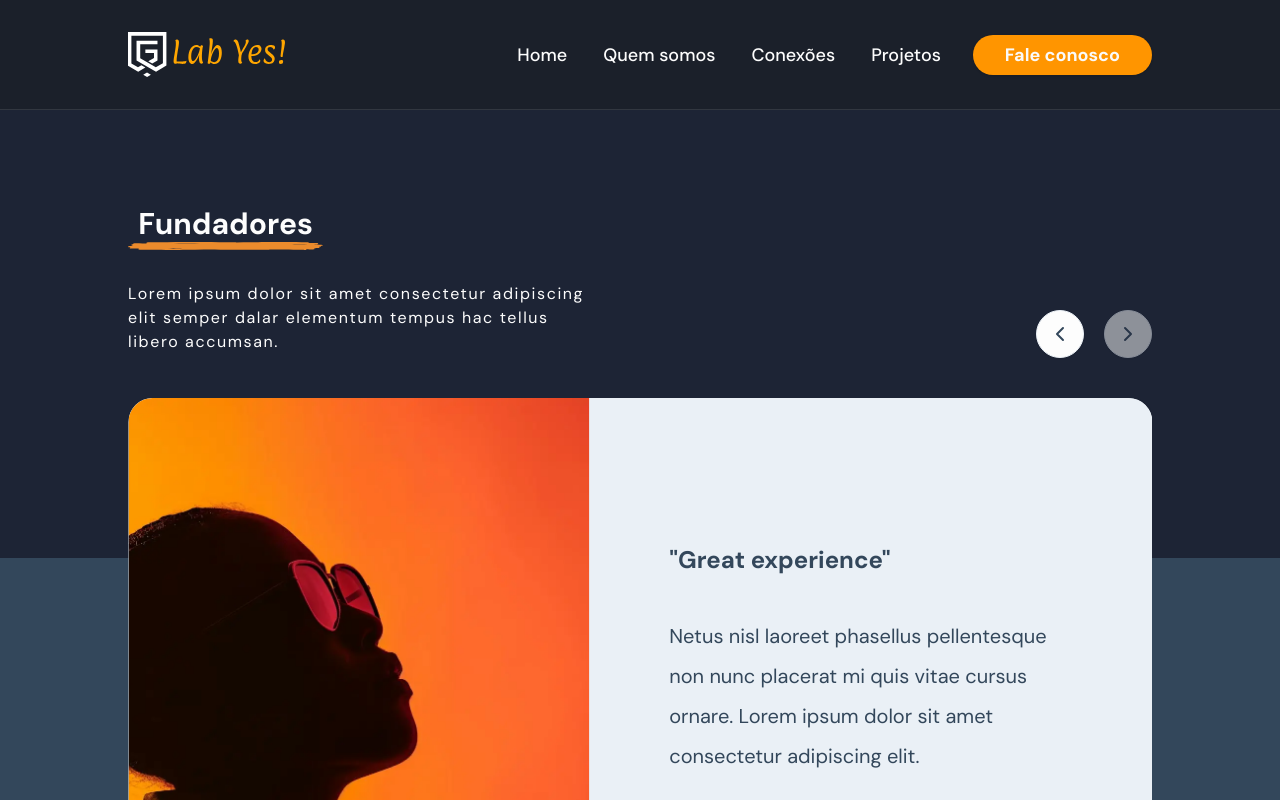
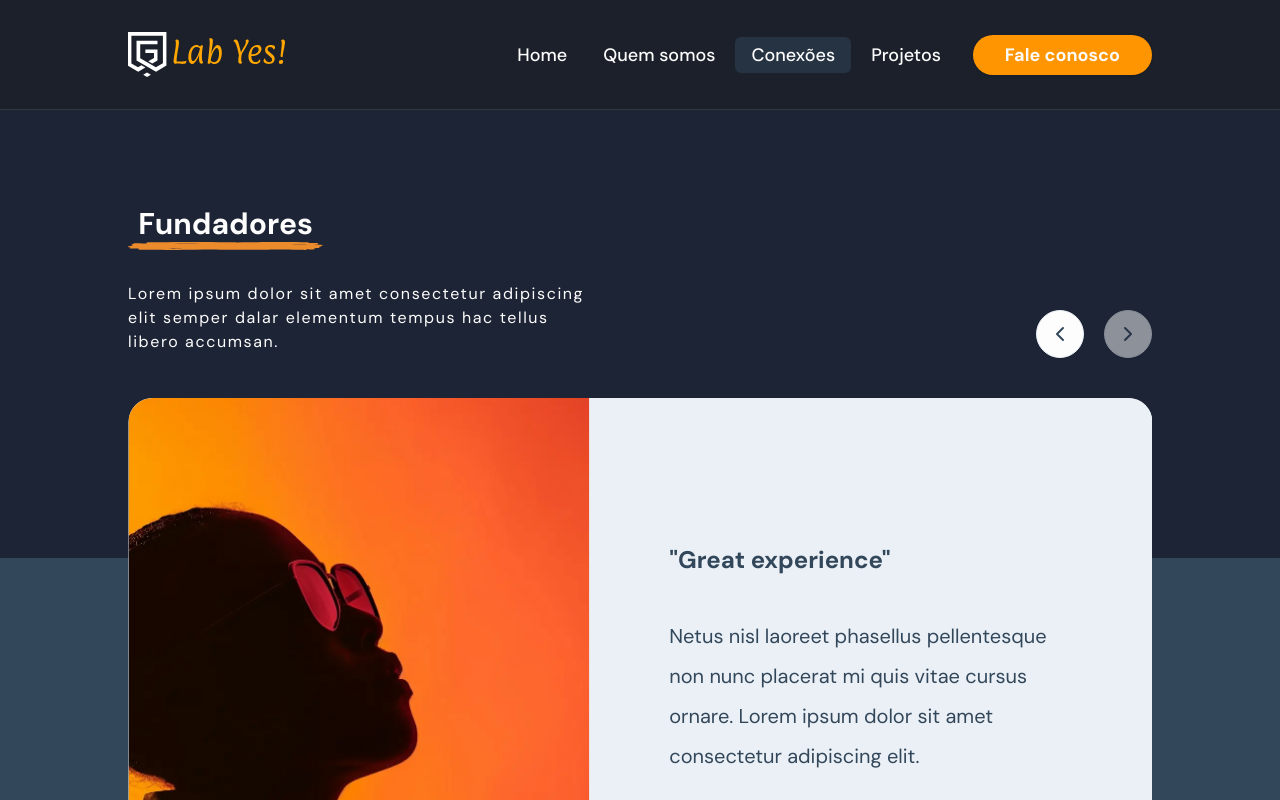
Before and after one commit to labyes24/LABYES-LP, a Next.js app: page /conexoes in a window 1280 px wide. Shown: the top 800 px of the page. Built offline with nearby package versions, Linux system fonts and the light colour scheme; no server answers.

Commit message:
fix: update MenuNavigationLink  to show active path state
refs: 868d2g0dz

```diff
--- a/src/components/menu-navigation-link.tsx
+++ b/src/components/menu-navigation-link.tsx
@@ -1,7 +1,9 @@
 'use client'
+
 import { cn } from '@/lib/utils'
 import Link from 'next/link'
 import { usePathname } from 'next/navigation'
+
 import { buttonVariants } from './ui/button'
 import { NavigationMenuLink } from './ui/navigation-menu'
 import { SheetClose } from './ui/sheet'
@@ -25,10 +27,11 @@ export function MenuNavigationLink({
             {type === 'desktop' ? (
                 <Link href={href} legacyBehavior passHref>
                     <NavigationMenuLink
-                        className={
-                            className ||
-                            `inline-flex h-9 w-max items-center justify-center rounded-md px-4 py-2 text-lg font-medium transition-colors hover:bg-accent focus:bg-accent focus:text-accent-foreground focus:outline-none disabled:pointer-events-none disabled:opacity-50 data-[active]:bg-accent/50 data-[state=open]:bg-accent/50`
-                        }
+                        data-actual={href === pathname}
+                        className={cn(
+                            `inline-flex h-9 w-max items-center justify-center rounded-md px-4 py-2 text-lg font-medium transition-colors duration-300 hover:bg-accent focus:bg-accent focus:text-accent-foreground focus:outline-none disabled:pointer-events-none disabled:opacity-50 data-[actual=true]:bg-accent/50`,
+                            className
+                        )}
                     >
                         {title}
                     </NavigationMenuLink>
```
